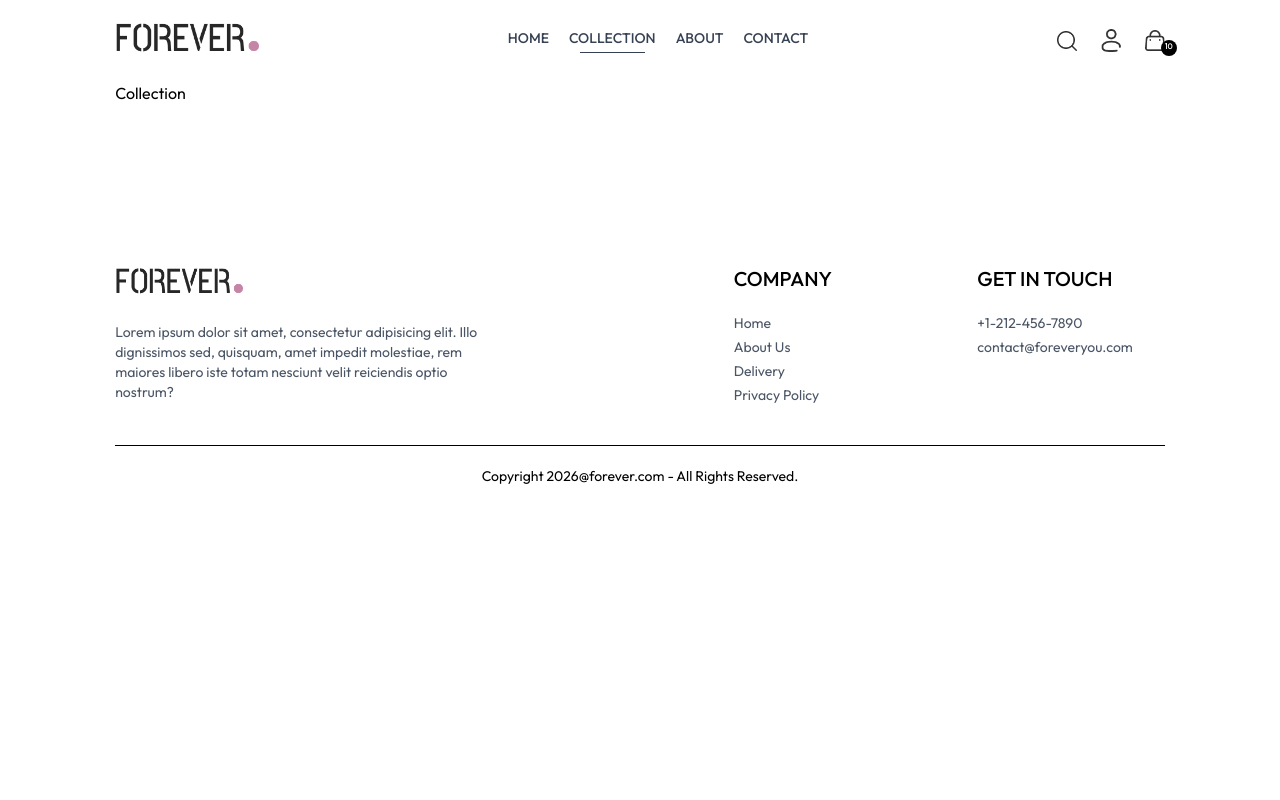
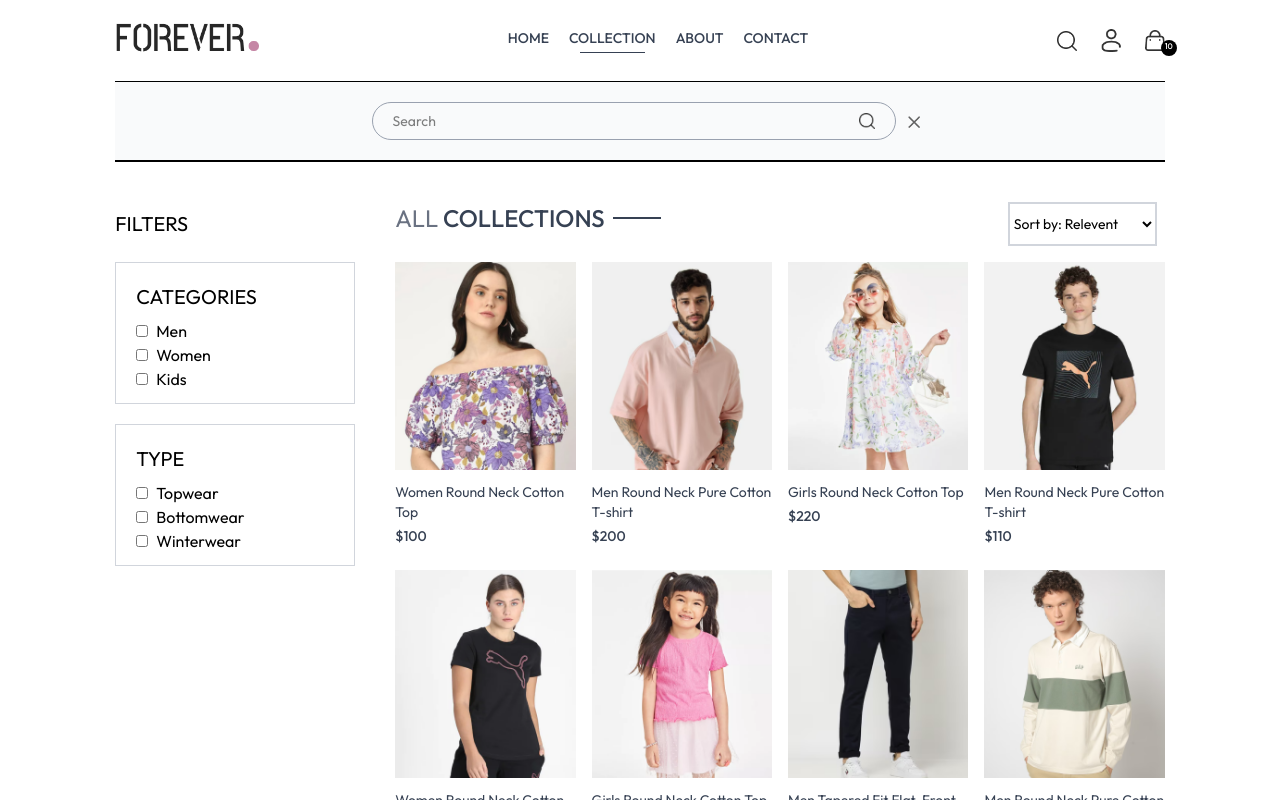
Before and after one commit to bunyanalmarsoos2-ship-it/Forever, a React (Vite) app: page /collection in a window 1280 px wide. Both pictures are taken after a click on the picture 1066 px from the left and 40 px from the top of the page. Shown: the top 800 px of the page. Built offline with nearby package versions, Linux system fonts and the light colour scheme.

Commit message:
Add Collection Page with complete logic - 2.46

```diff
--- a/src/App.jsx
+++ b/src/App.jsx
@@ -11,10 +11,12 @@
 import Contact from "./pages/Contact";
 import Navbar from "./components/Navbar";
 import Footer from "./components/Footer";
+import SearchBar from "./components/SearchBar";
 const App = () => {
   return (
     <div className="px-4 sm:px-[5vw] md:px-[7vw] lg:px-[9vw]">
       <Navbar />
+      <SearchBar/>
       <Routes>
         <Route path="/" element={<Home />} />
         <Route path="/about" element={<About />} />
--- a/src/components/BestSellers.jsx
+++ b/src/components/BestSellers.jsx
@@ -5,12 +5,12 @@
 
 const BestSellers = () => {
   const { products } = useContext(ShopContext);
-  console.log(products);
+
   const [bestSeller, setBestSeller] = useState([]);
 
   useEffect(() => {
     const bestProduct = products.filter((item) => item.bestseller);
-    console.log(bestProduct);
+
     setBestSeller(bestProduct.slice(0, 5));
   }, []);
   return (
--- a/src/components/LatestCollection.jsx
+++ b/src/components/LatestCollection.jsx
@@ -2,7 +2,7 @@
 import { ShopContext } from "../context/ShopContext.jsx";
 import Title from "./Title.jsx";
 import ProductItem from "./ProductItem.jsx";
-import BestSellers from "./BestSellers.jsx";
+
 const LatestCollection = () => {
   const { products } = useContext(ShopContext);
   const [latestProducts, setLatestProducts] = useState([]);
--- a/src/components/Navbar.jsx
+++ b/src/components/Navbar.jsx
@@ -1,12 +1,14 @@
-import React, { useState } from "react";
+import React, { useContext, useState } from "react";
 import { assets } from "../assets/frontend_assets/assets.js";
 import { NavLink, Link } from "react-router-dom";
+import { ShopContext } from "../context/ShopContext.jsx";
 const Navbar = () => {
   const [visible, setVisible] = useState(false);
+  const { setShowSearch } = useContext(ShopContext);
   return (
     <div className="flex items-center justify-between py-5 font-medium">
       <Link to="/">
-      <img src={assets.logo} className="w-36" alt="" />
+        <img src={assets.logo} className="w-36" alt="" />
       </Link>
       <ul className="hidden sm:flex gap-5 text-sm text-gray-700">
         <NavLink to="/" className="flex flex-col items-center gap-1">
@@ -27,7 +29,7 @@
         </NavLink>
       </ul>
       <div className="flex items-center gap-6">
-        <img src={assets.search_icon} className="w-5 cursor-pointer" alt="" />
+        <img onClick={()=>setShowSearch(true)} src={assets.search_icon} className="w-5 cursor-pointer" alt="" />
         <div className="group relative">
           <img
             src={assets.profile_icon}
@@ -67,14 +69,38 @@
             <img src={assets.dropdown_icon} className="h-4 rotate-180" alt="" />
             <p>Back</p>
           </div>
-          <NavLink onClick={()=>setVisible(false)} className='py-2 pl-6 border' to="/">HOME</NavLink>
-          <NavLink onClick={()=>setVisible(false)} className='py-2 pl-6 border' to="/collection">COLLECTION</NavLink>
-          <NavLink onClick={()=>setVisible(false)} className='py-2 pl-6 border' to="/about">ABOUT</NavLink>
-          <NavLink onClick={()=>setVisible(false)} className='py-2 pl-6 border' to="/contact">CONTACT</NavLink>
+          <NavLink
+            onClick={() => setVisible(false)}
+            className="py-2 pl-6 border"
+            to="/"
+          >
+            HOME
+          </NavLink>
+          <NavLink
+            onClick={() => setVisible(false)}
+            className="py-2 pl-6 border"
+            to="/collection"
+          >
+            COLLECTION
+          </NavLink>
+          <NavLink
+            onClick={() => setVisible(false)}
+            className="py-2 pl-6 border"
+            to="/about"
+          >
+            ABOUT
+          </NavLink>
+          <NavLink
+            onClick={() => setVisible(false)}
+            className="py-2 pl-6 border"
+            to="/contact"
+          >
+            CONTACT
+          </NavLink>
         </div>
       </div>
     </div>
   );
 };
 
-export default Navbar
+export default Navbar;
--- /dev/null
+++ b/src/components/SearchBar.jsx
@@ -0,0 +1,43 @@
+import React, { useContext, useEffect, useState } from "react";
+import { ShopContext } from "../context/ShopContext";
+import { assets } from "../assets/frontend_assets/assets";
+import { useLocation } from "react-router-dom";
+const SearchBar = () => {
+  const { search, setSearch, showSearch, setShowSearch } =
+    useContext(ShopContext);
+  const [visible, setVisible] = useState(false);
+  const location = useLocation();
+
+  useEffect(() => {
+    if (location.pathname.includes("collection")) {
+      setVisible(true);
+    } else {
+      setVisible(false);
+    }
+  }, [location]);
+  return showSearch && visible ? (
+    <div className="border-t border-b bg-gray-50 text-center">
+      <div
+        className="inline-flex items-center justify-center border border-gray-400 px-5 py-2 my-5 mx-3 rounded-full w-3/4 sm:w-1/2
+        "
+      >
+        <input
+          value={search}
+          onChange={(e) => setSearch(e.target.value)}
+          className="flex-1 outline-none bg-inherit text-sm"
+          type="text"
+          placeholder="Search"
+        />
+        <img src={assets.search_icon} className="w-4" />
+      </div>
+      <img
+        onClick={() => setShowSearch(false)}
+        src={assets.cross_icon}
+        className="inline w-3 cursor-pointer"
+        alt=""
+      />
+    </div>
+  ) : null;
+};
+
+export default SearchBar;
--- a/src/context/ShopContext.jsx
+++ b/src/context/ShopContext.jsx
@@ -1,4 +1,4 @@
-import { createContext } from "react";
+import { createContext, useState } from "react";
 
 import {products} from "../assets/frontend_assets/assets.js";
 
@@ -7,11 +7,17 @@
 const ShopContextProvider = (props) => {
   const currency = "$";
   const delivery_fee = 10;
+  const [search, setSearch]= useState('')
+  const [showSearch, setShowSearch]= useState(false)
 
   const value = {
     products,
     currency,
     delivery_fee,
+    search,
+    setSearch,
+    showSearch,
+    setShowSearch
   };
 
   return (
--- a/src/pages/Collection.jsx
+++ b/src/pages/Collection.jsx
@@ -1,9 +1,191 @@
-import React from 'react'
+import React, { useContext, useEffect, useState } from "react";
+import { ShopContext } from "./../context/ShopContext";
+import { assets } from "../assets/frontend_assets/assets";
+import Title from "../components/Title.jsx";
+import ProductItem from "./../components/ProductItem";
+const Collection = () => {
+  const { products, search, showSearch } = useContext(ShopContext);
+  const [showFilter, setShowFilter] = useState(false);
+  const [filterProducts, setFilterProducts] = useState([]);
+  const [category, setCategory] = useState([]);
+  const [subCategory, setSubCategory] = useState([]);
+  const [sortType, setSortType] = useState("relevent");
+  const toggleCategory = (e) => {
+    if (category.includes(e.target.value)) {
+      setCategory((prev) => prev.filter((item) => item !== e.target.value));
+    } else {
+      setCategory((prev) => [...prev, e.target.value]);
+    }
+  };
 
-const Collection = () => {
-  return (
-    <div>Collection</div>
-  )
+  const toggleSubCategory = (e) => {
+    if (subCategory.includes(e.target.value)) {
+      setSubCategory((prev) => prev.filter((item) => item !== e.target.value));
+    } else {
+      setSubCategory((prev) => [...prev, e.target.value]);
+    }
+  };
+
+  const applyFilter = () => {
+    let productsCopy = products.slice();
+
+if(showSearch && search){
+  productsCopy = productsCopy.filter(item=>item.name.toLowerCase().includes(search.toLowerCase()))
 }
 
-export default Collection
+    if (category.length > 0) {
+      productsCopy = productsCopy.filter((item) =>
+        category.includes(item.category),
+      );
+    }
+    if (subCategory.length > 0) {
+      productsCopy = productsCopy.filter((item) =>
+        subCategory.includes(item.subCategory),
+      );
+    }
+    setFilterProducts(productsCopy);
+  };
+
+  const sortProduct = () => {
+    let fpCopy = filterProducts.slice();
+    switch (sortType) {
+      case "low-high":
+        setFilterProducts(fpCopy.sort((a, b) => a.price - b.price));
+        break;
+      case "high-low":
+        setFilterProducts(fpCopy.sort((a, b) => b.price - a.price));
+        break;
+      default:
+        applyFilter();
+        break;
+    }
+  };
+
+  useEffect(() => {
+    applyFilter();
+  }, [category, subCategory, search, showSearch]);
+
+  useEffect(() => {
+    sortProduct();
+  }, [sortType]);
+
+  return (
+    <div className="flex flex-col sm:flex-row gap-1 sm:gap-10 pt-10 border-t">
+      {/* Filter Options */}
+      <div className="min-w-60">
+        <p
+          onClick={() => setShowFilter(!showFilter)}
+          className="my-2 text-xl flex items-center cursor-pointer gap-2"
+        >
+          FILTERS
+          <img
+            src={assets.dropdown_icon}
+            className={`h-3 sm:hidden ${showFilter ? "rotate-90" : ""}`}
+          />
+        </p>
+        {/* Category Filter */}
+        <div
+          className={`border border-gray-300 pl-5 py-3 mt-6 ${showFilter ? "" : "hidden"} sm:block`}
+        >
+          <p className="my-2 text-xl flex items-center cursor-pointer gap-2">
+            CATEGORIES
+          </p>
+          <p className="flex gap-2">
+            <input
+              type="checkbox"
+              className="w-3"
+              value={"Men"}
+              onChange={toggleCategory}
+            />
+            Men
+          </p>
+          <p className="flex gap-2">
+            <input
+              type="checkbox"
+              className="w-3"
+              value={"Women"}
+              onChange={toggleCategory}
+            />
+            Women
+          </p>
+          <p className="flex gap-2">
+            <input
+              type="checkbox"
+              className="w-3"
+              value={"Kids"}
+              onChange={toggleCategory}
+            />
+            Kids
+          </p>
+        </div>
+        {/* Sub Filter */}
+        <div className="min-w-60">
+          {/* Category Filter */}
+          <div
+            className={`border border-gray-300 pl-5 py-3 my-5 ${showFilter ? "" : "hidden"} sm:block`}
+          >
+            <p className="my-2 text-xl flex items-center cursor-pointer gap-2">
+              TYPE
+            </p>
+            <p className="flex gap-2">
+              <input
+                type="checkbox"
+                className="w-3"
+                value={"Topwear"}
+                onChange={toggleSubCategory}
+              />
+              Topwear
+            </p>
+            <p className="flex gap-2">
+              <input
+                type="checkbox"
+                className="w-3"
+                value={"Bottomwear"}
+                onChange={toggleSubCategory}
+              />
+              Bottomwear
+            </p>
+            <p className="flex gap-2">
+              <input
+                type="checkbox"
+                className="w-3"
+                value={"Winterwear"}
+                onChange={toggleSubCategory}
+              />
+              Winterwear
+            </p>
+          </div>
+        </div>
+      </div>
+      {/* Right Side */}
+      <div className="flex-1">
+        <div className="flex justify-between text-base sm:text-2xl mb-4">
+          <Title text1={"ALL"} text2={"COLLECTIONS"} />
+          {/* Product Sort */}
+          <select
+            onChange={(e) => setSortType(e.target.value)}
+            className="border-2 border-gray-300 text-sm mx-2"
+          >
+            <option value="relevent">Sort by: Relevent</option>
+            <option value="low-high">Sort by: Low to High</option>
+            <option value="high-low">Sort by: High to Low</option>
+          </select>
+        </div>
+        {/* Map Products */}
+        <div className="grid grid-cols-2 md:grid-cols-3 lg:grid-cols-4 gap-4 gap-y-6">
+          {filterProducts.map((item, index) => (
+            <ProductItem
+              key={index}
+              name={item.name}
+              id={item._id}
+              price={item.price}
+              image={item.image}
+            />
+          ))}
+        </div>
+      </div>
+    </div>
+  );
+};
+
+export default Collection;
```
